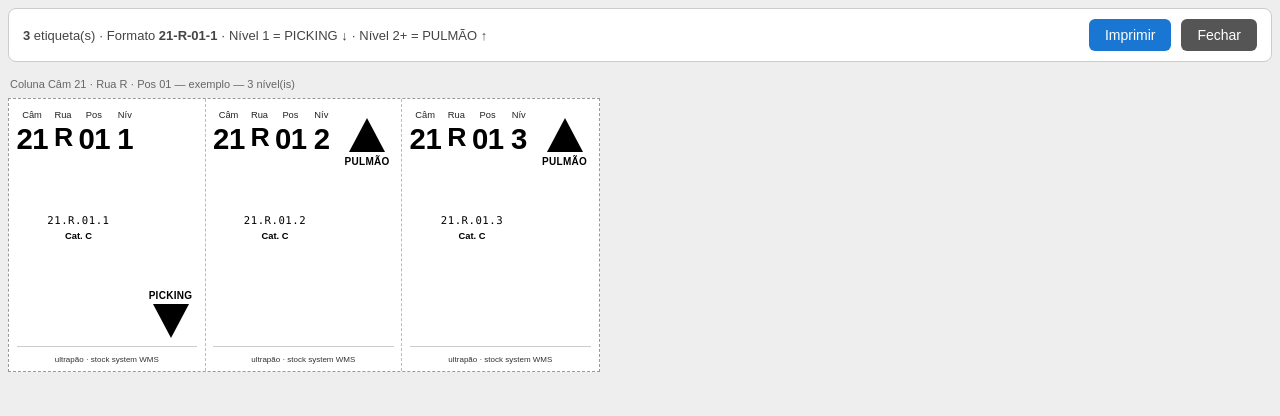
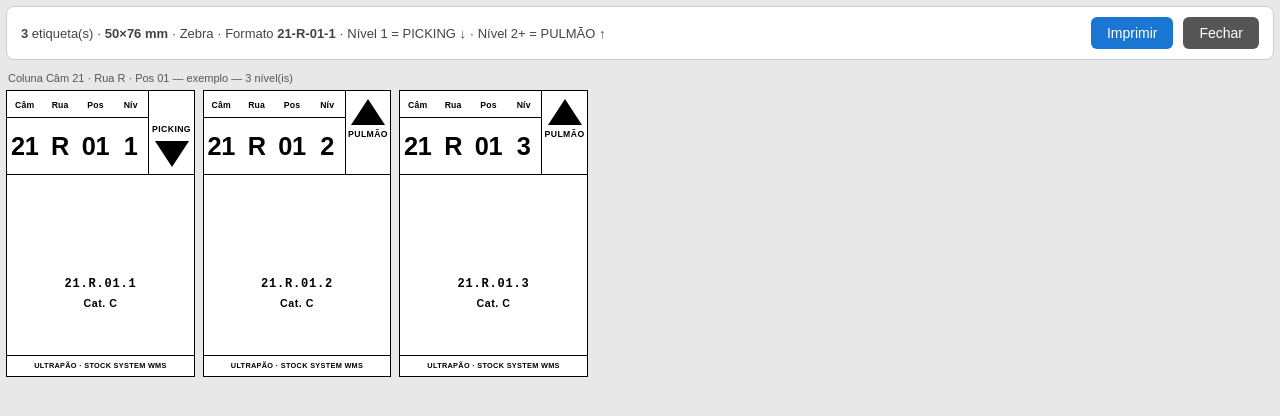
Before and after one commit to eldertenorio-max/Doca-Livre-WMS-PRO, a Flask app: page /api/wms/etiqueta/modelo in a window 1280 px wide. Shown: the top 416 px of the page. Run offline with Flask 3, Linux system fonts and the light colour scheme; the visitor is signed in with stand-in values (Sample User, id 1); some libraries are stand-ins or nearby versions.

Commit message:
WMS: recebimento carreta via NF do modulo descarga e etiqueta Zebra alinhada.
Co-authored-by: Cursor <cursoragent@cursor.com>

```diff
--- a/supabase/create_wms_enderecamento.sql
+++ b/supabase/create_wms_enderecamento.sql
@@ -160,6 +160,8 @@ CREATE TABLE IF NOT EXISTS public.wms_recebimento (
   origem TEXT NOT NULL DEFAULT 'manual',
   status TEXT NOT NULL DEFAULT 'aguardando',
   check_qualidade_ok BOOLEAN,
+  terceiros_documento_id BIGINT,
+  terceiros_area TEXT,
   criado_em TIMESTAMPTZ NOT NULL DEFAULT NOW(),
   atualizado_em TIMESTAMPTZ NOT NULL DEFAULT NOW(),
   criado_por TEXT
--- a/templates/wms/etiquetas_endereco.html
+++ b/templates/wms/etiquetas_endereco.html
@@ -5,18 +5,21 @@
 <title>Etiquetas endereço WMS{% if titulo %} — {{ titulo }}{% endif %}</title>
 <style>
   * { box-sizing: border-box; margin: 0; padding: 0; }
-  @page { size: auto; margin: 4mm; }
+  @page { size: auto; margin: 2mm; }
   body {
-    font-family: Arial, Helvetica, sans-serif;
-    background: #eee;
-    padding: 8px;
+    font-family: 'Arial Black', Arial, Helvetica, sans-serif;
+    background: #e8e8e8;
+    padding: 6px;
     color: #000;
+    -webkit-print-color-adjust: exact;
+    print-color-adjust: exact;
   }
   .toolbar {
     position: sticky; top: 0; z-index: 9;
     background: #fff; border: 1px solid #ccc; border-radius: 8px;
     padding: 10px 14px; margin-bottom: 12px;
     display: flex; gap: 10px; align-items: center; flex-wrap: wrap;
+    font-family: Arial, Helvetica, sans-serif;
   }
   .toolbar p { font-size: 13px; color: #444; flex: 1; min-width: 200px; }
   .toolbar button {
@@ -24,125 +27,152 @@
     border: none; border-radius: 6px; background: #1976d2; color: #fff;
   }
   .toolbar button.sec { background: #555; }
-  /* Faixa = uma coluna (mesma rua+pos), níveis lado a lado como na foto */
+
+  .bloco-faixa { margin-bottom: 16px; page-break-inside: avoid; font-family: Arial, Helvetica, sans-serif; }
+  .faixa-titulo {
+    font-size: 11px; color: #555; padding: 0 0 6px 2px;
+  }
   .faixa {
     display: flex;
     flex-direction: row;
     flex-wrap: nowrap;
-    gap: 0;
-    margin-bottom: 14px;
-    page-break-inside: avoid;
-    background: #fff;
-    border: 1px dashed #999;
+    gap: 2mm;
     width: fit-content;
   }
-  .faixa-titulo {
-    font-size: 11px; color: #666; padding: 4px 0 8px 2px;
-    width: 100%;
-  }
-  .bloco-faixa { margin-bottom: 18px; page-break-after: auto; }
+
+  /* 50 × 76 mm — formato comum em Zebra (2" × 3") */
   .etq-loc {
-    width: 52mm;
-    min-height: 72mm;
-    border-right: 1px dashed #bbb;
-    padding: 3mm 2mm 2mm 2mm;
+    width: 50mm;
+    height: 76mm;
+    border: 1.2pt solid #000;
+    background: #fff;
     display: flex;
     flex-direction: column;
-    background: #fff;
+    overflow: hidden;
+    page-break-inside: avoid;
   }
-  .etq-loc:last-child { border-right: none; }
-  .etq-body {
-    flex: 1;
-    display: flex;
-    flex-direction: row;
-    gap: 1mm;
+
+  .addr-table {
+    width: 100%;
+    border-collapse: collapse;
+    table-layout: fixed;
   }
-  .etq-main { flex: 1; min-width: 0; }
-  .etq-side {
-    width: 14mm;
+  .addr-table td {
+    text-align: center;
+    vertical-align: middle;
+    padding: 0;
+  }
+  .addr-table .lbl {
+    font-size: 6.5pt;
+    font-weight: 700;
+    font-family: Arial, Helvetica, sans-serif;
+    letter-spacing: 0.2px;
+    padding: 1.8mm 0 1mm;
+    border-bottom: 0.8pt solid #000;
+    line-height: 1;
+  }
+  .addr-table .val {
+    font-size: 19pt;
+    font-weight: 900;
+    line-height: 1;
+    padding: 2.2mm 0 2mm;
+    font-variant-numeric: tabular-nums;
+    letter-spacing: -0.3px;
+  }
+  .addr-table .zone-col {
+    width: 12mm;
+    border-left: 1.2pt solid #000;
+    vertical-align: middle;
+  }
+  .zone-stack {
     display: flex;
     flex-direction: column;
     align-items: center;
     justify-content: center;
+    gap: 1.5mm;
+    min-height: 22mm;
+    padding: 1mm 0.5mm;
+  }
+  .zone-stack.picking { justify-content: flex-end; padding-bottom: 2mm; }
+  .zone-stack.pulmao { justify-content: flex-start; padding-top: 2mm; }
+  .zone-txt {
+    font-size: 6.5pt;
+    font-weight: 900;
+    letter-spacing: 0.4px;
+    line-height: 1.1;
     text-align: center;
-  }
-  .etq-side.picking { justify-content: flex-end; padding-bottom: 2mm; }
-  .etq-side.pulmao { justify-content: flex-start; padding-top: 2mm; }
-  .hdr, .nums {
-    display: grid;
-    grid-template-columns: 1fr 1fr 1fr 1fr;
-    text-align: center;
-    gap: 0;
-  }
-  .hdr span {
-    font-size: 7pt;
-    font-weight: normal;
-    color: #222;
-    line-height: 1.1;
-  }
-  .nums span {
-    font-size: 22pt;
-    font-weight: 900;
-    line-height: 1;
-    letter-spacing: -0.5px;
-    padding: 1mm 0 2mm 0;
-  }
-  .nums .rua { font-size: 20pt; }
-  .bc-wrap { text-align: center; margin: 1mm 0; }
-  .bc-wrap svg { max-width: 100%; height: 11mm; }
-  .dotted {
-    text-align: center;
-    font-size: 8pt;
-    font-family: Consolas, monospace;
-    letter-spacing: 0.5px;
-    margin-top: 1mm;
-  }
-  .zone-txt {
-    font-size: 7.5pt;
-    font-weight: 900;
-    letter-spacing: 0.3px;
-    writing-mode: horizontal-tb;
-    margin: 1mm 0;
   }
   .arrow {
     width: 0; height: 0;
-    border-left: 5mm solid transparent;
-    border-right: 5mm solid transparent;
+    border-left: 4.5mm solid transparent;
+    border-right: 4.5mm solid transparent;
   }
-  .arrow.down {
-    border-top: 9mm solid #000;
-    border-bottom: none;
+  .arrow.down { border-top: 7mm solid #000; }
+  .arrow.up { border-bottom: 7mm solid #000; }
+
+  .etq-mid {
+    flex: 1;
+    display: flex;
+    flex-direction: column;
+    align-items: center;
+    justify-content: center;
+    padding: 1.5mm 2mm 1mm;
+    border-top: 0.8pt solid #000;
   }
-  .arrow.up {
-    border-bottom: 9mm solid #000;
-    border-top: none;
+  .bc-wrap {
+    width: 100%;
+    text-align: center;
+    line-height: 0;
   }
-  .foot {
+  .bc-wrap svg {
+    width: 44mm;
+    max-width: 100%;
+    height: 12mm;
+  }
+  .code-line {
+    margin-top: 2mm;
+    font-size: 9pt;
+    font-weight: 700;
+    font-family: 'Courier New', Consolas, monospace;
+    letter-spacing: 0.8px;
     text-align: center;
-    font-size: 6pt;
-    color: #333;
-    margin-top: auto;
-    padding-top: 2mm;
-    border-top: 0.3pt solid #ccc;
+    line-height: 1.2;
   }
   .cat-badge {
+    margin-top: 1.5mm;
+    font-size: 8pt;
+    font-weight: 900;
     text-align: center;
-    font-size: 7pt;
-    font-weight: bold;
-    margin-top: 1mm;
+    letter-spacing: 0.5px;
   }
+
+  .foot {
+    border-top: 0.8pt solid #000;
+    padding: 1.5mm 2mm;
+    font-size: 5.5pt;
+    font-weight: 700;
+    font-family: Arial, Helvetica, sans-serif;
+    text-align: center;
+    letter-spacing: 0.3px;
+    line-height: 1.2;
+    background: #fff;
+  }
+
   @media print {
-    body { background: #fff; padding: 0; }
-    .toolbar { display: none !important; }
-    .faixa { border: none; }
-    .etq-loc { border-right: 0.3pt solid #999; }
-    .bloco-faixa { margin-bottom: 8mm; }
+    body { background: #fff; padding: 0; margin: 0; }
+    .toolbar, .faixa-titulo { display: none !important; }
+    .faixa { gap: 0; }
+    .etq-loc {
+      border: 1pt solid #000;
+      margin: 0;
+    }
+    .bloco-faixa { margin-bottom: 0; }
   }
 </style>
 </head>
 <body>
 <div class="toolbar">
-  <p><strong>{{ total }}</strong> etiqueta(s) · Formato <strong>21-R-01-1</strong> · Nível 1 = PICKING ↓ · Nível 2+ = PULMÃO ↑</p>
+  <p><strong>{{ total }}</strong> etiqueta(s) · <strong>50×76 mm</strong> · Zebra · Formato <strong>21-R-01-1</strong> · Nível 1 = PICKING ↓ · Nível 2+ = PULMÃO ↑</p>
   <button type="button" onclick="window.print()">Imprimir</button>
   <button type="button" class="sec" onclick="window.close()">Fechar</button>
 </div>
@@ -153,34 +183,46 @@
   <div class="faixa">
     {% for e in faixa.etiquetas %}
     <div class="etq-loc">
-      <div class="etq-body">
-        <div class="etq-main">
-          <div class="hdr">
-            <span>Câm</span><span>Rua</span><span>Pos</span><span>Nív</span>
-          </div>
-          <div class="nums">
-            <span>{{ e.camara }}</span>
-            <span class="rua">{{ e.rua }}</span>
-            <span>{{ e.posicao }}</span>
-            <span>{{ e.nivel }}</span>
-          </div>
-          <div class="bc-wrap">
-            <svg class="bc" data-code="{{ e.barcode }}"></svg>
-          </div>
-          <div class="dotted">{{ e.dotted }}</div>
-          {% if e.cat %}<div class="cat-badge">Cat. {{ e.cat }}</div>{% endif %}
+      <table class="addr-table" aria-label="Endereço {{ e.codigo }}">
+        <colgroup>
+          <col>
+          <col>
+          <col>
+          <col>
+          <col style="width: 12mm">
+        </colgroup>
+        <tr>
+          <td class="lbl">Câm</td>
+          <td class="lbl">Rua</td>
+          <td class="lbl">Pos</td>
+          <td class="lbl">Nív</td>
+          <td class="zone-col" rowspan="2">
+            <div class="zone-stack {{ 'picking' if e.picking else 'pulmao' }}">
+              {% if e.picking %}
+              <div class="zone-txt">PICKING</div>
+              <div class="arrow down" aria-hidden="true"></div>
+              {% else %}
+              <div class="arrow up" aria-hidden="true"></div>
+              <div class="zone-txt">PULMÃO</div>
+              {% endif %}
+            </div>
+          </td>
+        </tr>
+        <tr>
+          <td class="val">{{ e.camara }}</td>
+          <td class="val">{{ e.rua }}</td>
+          <td class="val">{{ e.posicao }}</td>
+          <td class="val">{{ e.nivel }}</td>
+        </tr>
+      </table>
+      <div class="etq-mid">
+        <div class="bc-wrap">
+          <svg class="bc" data-code="{{ e.barcode }}"></svg>
         </div>
-        <div class="etq-side {{ 'picking' if e.picking else 'pulmao' }}">
-          {% if e.picking %}
-          <div class="zone-txt">PICKING</div>
-          <div class="arrow down"></div>
-          {% else %}
-          <div class="arrow up"></div>
-          <div class="zone-txt">PULMÃO</div>
-          {% endif %}
-        </div>
+        <div class="code-line">{{ e.dotted }}</div>
+        {% if e.cat %}<div class="cat-badge">Cat. {{ e.cat }}</div>{% endif %}
       </div>
-      <div class="foot">ultrapão · stock system WMS</div>
+      <div class="foot">ULTRAPÃO · STOCK SYSTEM WMS</div>
     </div>
     {% endfor %}
   </div>
@@ -196,16 +238,18 @@
     try {
       JsBarcode(el, code, {
         format: 'CODE128',
-        width: 1.4,
-        height: 36,
+        width: 1.15,
+        height: 34,
         displayValue: false,
-        margin: 0
+        margin: 0,
+        lineColor: '#000000',
+        background: '#ffffff'
       });
     } catch (e) { console.warn(e); }
   });
   {% if auto_print %}
   window.addEventListener('load', function() {
-    setTimeout(function() { window.print(); }, 400);
+    setTimeout(function() { window.print(); }, 500);
   });
   {% endif %}
 })();
```
Also changed, not shown: templates/index.html (+12 -3 lines), wms_enderecamento.py (+265 -10 lines), static/script.js.
